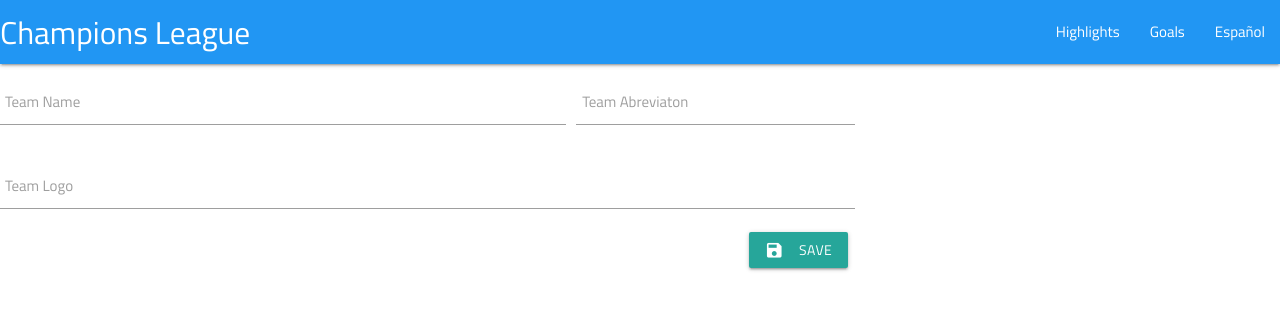
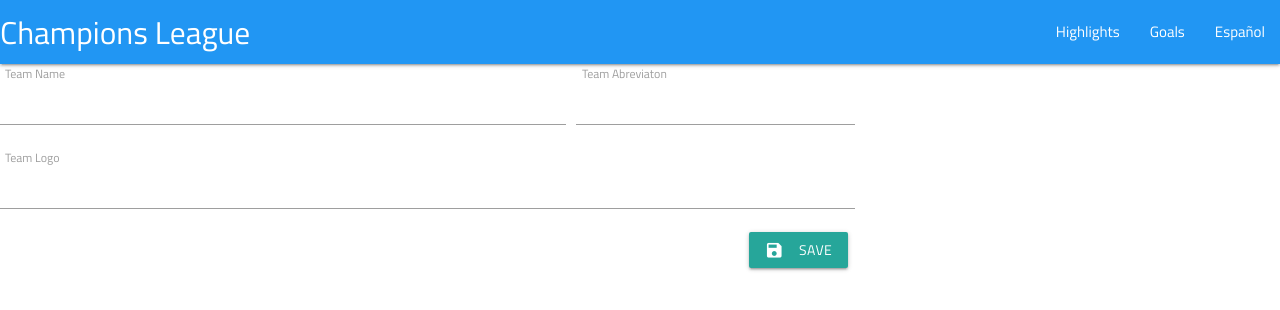
Before and after one commit to ctellezesp/ucl-react, a React (Create React App) app: page /edit-teams/1 in a window 1280 px wide. Shown: the top 310 px of the page. Built offline with nearby package versions, Linux system fonts and the light colour scheme; no server answers; the database is empty.

Commit message:
edit change

```diff
--- a/src/components/edit-goals.js
+++ b/src/components/edit-goals.js
@@ -148,15 +148,15 @@
                   </div>
                   <div className="input-field col s12 l12">
                     <input id="title" type="text" className="validate" value={this.state.title} onChange={this.myTitle} />
-                    <label htmlFor="title">Title</label>
+                    <label className="active" htmlFor="title">Title</label>
                   </div>
                   <div className="input-field col s12 l4">
                     <input id="date" type="date" className="validate" value={this.state.date} onChange={this.myDate} />
-                    <label htmlFor="date">Date</label>
+                    <label className="active" htmlFor="date">Date</label>
                   </div>
                   <div className="input-field col s12 l4">
                     <input id="season" type="text" className="validate" value={this.state.season} onChange={this.mySeason} />
-                    <label htmlFor="season">Season</label>
+                    <label className="active" htmlFor="season">Season</label>
                   </div>
                   <div className="input-field col s12 l4">
                     <select class="browser-default" onChange={this.myLang}>
@@ -167,7 +167,7 @@
                   </div>
                   <div className="input-field col s12 l12">
                     <textarea id="frame" class="materialize-textarea" value={this.state.frame} onChange={this.myFrame}></textarea>
-                    <label htmlFor="frame">Frame</label>
+                    <label className="active" htmlFor="frame">Frame</label>
                   </div>
                 </div>
                 <a class="waves-effect waves-light btn right" onClick={this.edit}><i class="material-icons left">save</i>Edit</a>
--- a/src/components/edit-teams.js
+++ b/src/components/edit-teams.js
@@ -74,15 +74,15 @@
           <div className="row">
             <div className="input-field col s12 l8">
               <input id="team" type="text" className="validate" value={this.state.team} onChange={this.myTeam}/>
-              <label htmlFor="team">Team Name</label>
+              <label className="active" htmlFor="team">Team Name</label>
             </div>
             <div className="input-field col s12 l4">
               <input id="abr" type="text" className="validate" value={this.state.abr} onChange={this.myAbr} maxLength="3"/>
-              <label htmlFor="abr">Team Abreviaton</label>
+              <label className="active" htmlFor="abr">Team Abreviaton</label>
             </div>
             <div className="input-field col s12 l12">
               <input id="img" type="text" className="validate" value={this.state.img} onChange={this.myImg}/>
-              <label htmlFor="img">Team Logo</label>
+              <label className="active" htmlFor="img">Team Logo</label>
             </div>
           </div>
           <a className="waves-effect waves-light btn right" onClick={this.edit}><i className="material-icons left">save</i>Save</a>
--- a/src/components/edit.js
+++ b/src/components/edit.js
@@ -107,15 +107,15 @@
                   <div className="row">
                     <div className="input-field col s12 l12">
                       <input id="title" type="text" className="validate" value={this.state.title} onChange={this.myTitle} />
-                      <label htmlFor="title">Title</label>
+                      <label className="active" htmlFor="title">Title</label>
                     </div>
                     <div className="input-field col s12 l4">
                       <input id="date" type="date" className="validate" value={this.state.date} onChange={this.myDate}/>
-                      <label htmlFor="date">Date</label>
+                      <label className="active" htmlFor="date">Date</label>
                     </div>
                     <div className="input-field col s12 l4">
                       <input id="season" type="text" className="validate" value={this.state.season} onChange={this.mySeason}/>
-                      <label htmlFor="season">Season</label>
+                      <label className="active" htmlFor="season">Season</label>
                     </div>
                     <div className="input-field col s12 l4">
                       <select class="browser-default" value={this.state.broadcaster} onChange={this.myBroadcaster}>
@@ -129,11 +129,11 @@
                     </div>
                     <div className="input-field col s12 l12">
                       <textarea id="frame" className="materialize-textarea" value={this.state.frame} onChange={this.myFrame}></textarea>
-                      <label htmlFor="frame">Frame</label>
+                      <label className="active" htmlFor="frame">Frame</label>
                     </div>
                     <div className="input-field col s12 l12">
                       <textarea id="matches" className="materialize-textarea" value={this.state.matches} onChange={this.myMatches}></textarea>
-                      <label htmlFor="matches">Matches</label>
+                      <label className="active" htmlFor="matches">Matches</label>
                     </div>
                   </div>
                   <a className="waves-effect waves-light btn right" onClick={this.edit}><i className="material-icons left">save</i>Edit</a>
```
